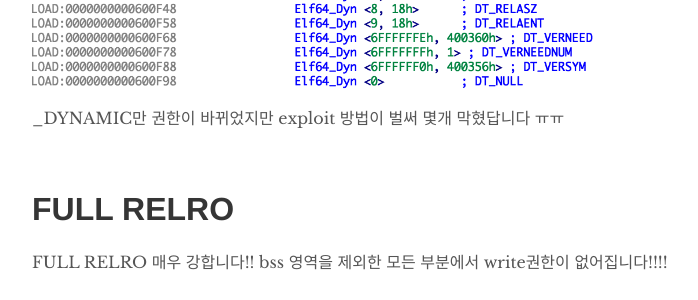
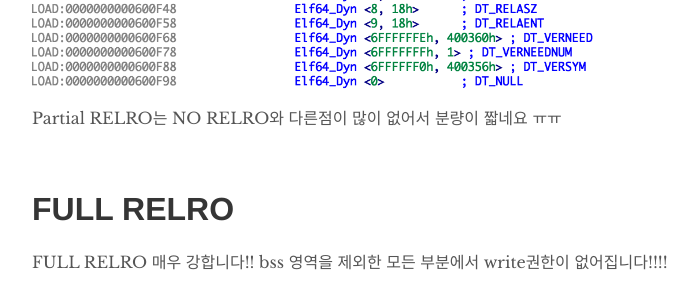
Before and after one commit to hOwD4yS/hOwD4yS.github.io, a Jekyll site: the page built from _posts/2018-01-02-RELRO-is-fun1.md, in a window 1280 px wide and 900 px high, scrolled down 5142 px. Shown: the part 152-452 px from the top of the window, without its empty margins (208-906 px from the left). Built offline with Jekyll 4.4.1, drawn with Linux system fonts in a browser that asks for light colours.

Commit message:
add post

```diff
--- a/_posts/2018-01-02-RELRO-is-fun1.md
+++ b/_posts/2018-01-02-RELRO-is-fun1.md
@@ -173,7 +173,7 @@ $ gdb ./partial_relro
 
 ![image-20180922005607701](../img/2018-01-02-RELRO-is-fun/7.png)
 
-_DYNAMIC만 권한이 바뀌었지만 exploit 방법이 벌써 몇개 막혔답니다 ㅠㅠ
+Partial RELRO는 NO RELRO와 다른점이 많이 없어서 분량이 짧네요 ㅠㅠ
 
 <br>
 
```
